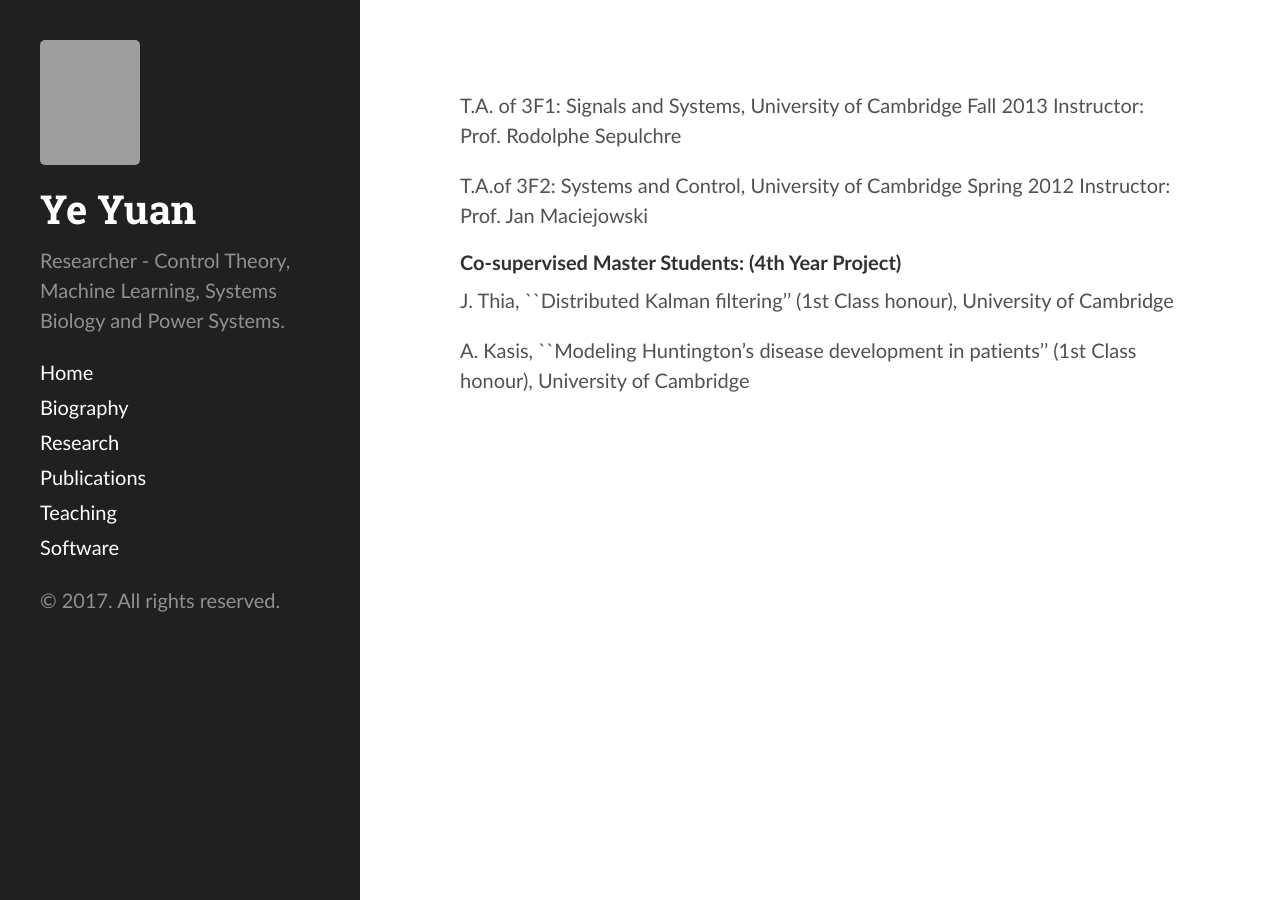
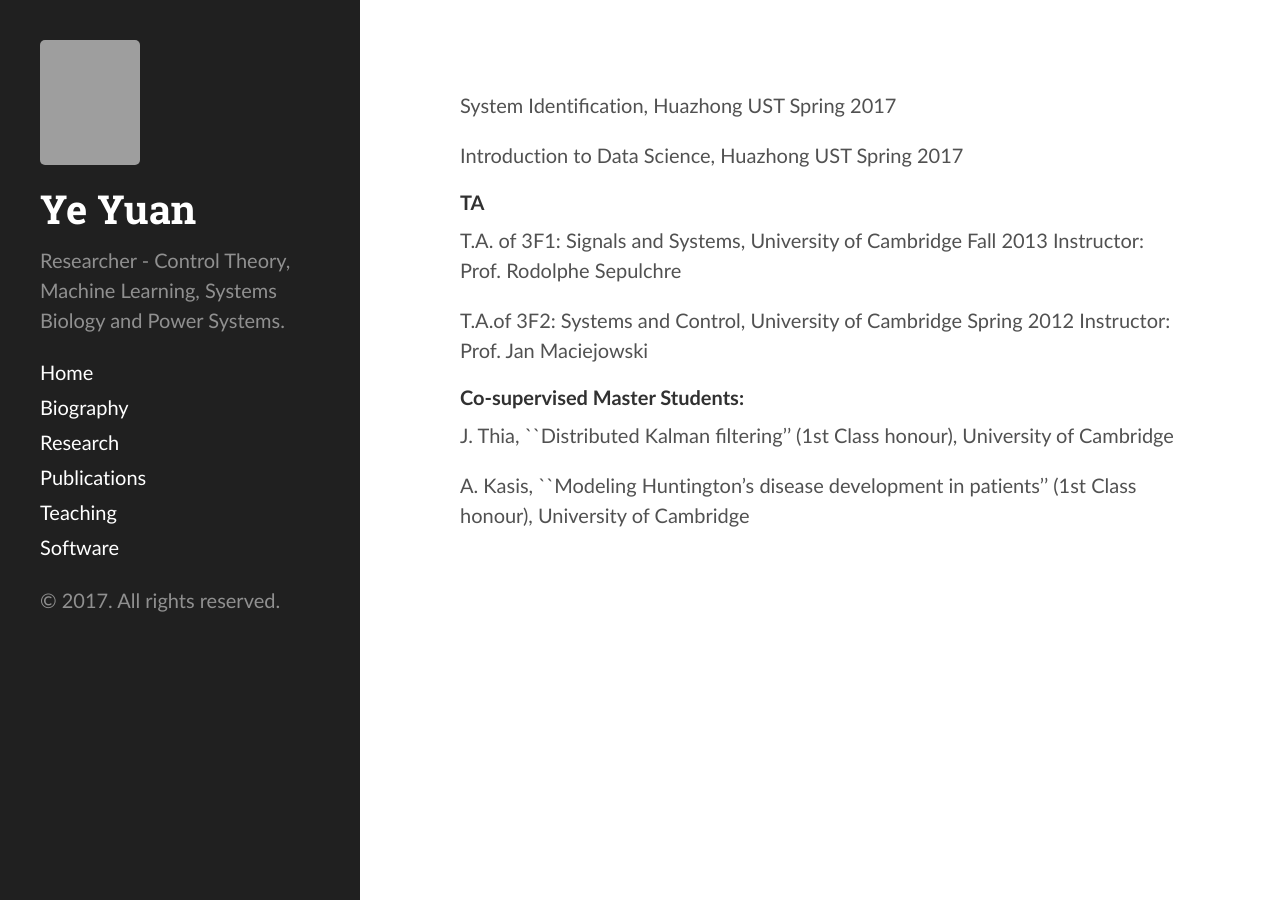
Before and after one commit to yy311/yy311.github.io, a Jekyll site: the page built from teaching.md, in a window 1280 px wide. Built offline with Jekyll 4.4.1, drawn with Linux system fonts in a browser that asks for light colours; grey boxes are pictures that could not be loaded.

Commit message:
Update teaching.md

```diff
--- a/teaching.md
+++ b/teaching.md
@@ -1,6 +1,12 @@
 ---
 layout: page
 ---
+
+System Identification, Huazhong UST Spring 2017
+
+Introduction to Data Science, Huazhong UST Spring 2017
+
+<h4>TA </h4>
 
 T.A. of 3F1: Signals and Systems, University of Cambridge  Fall 2013
 Instructor: Prof. Rodolphe Sepulchre
@@ -9,7 +15,7 @@ T.A.of 3F2: Systems and Control, University of Cambridge Spring 2012
 Instructor: Prof. Jan Maciejowski
 
 
-<h4>Co-supervised Master Students: (4th Year Project)</h4>
+<h4>Co-supervised Master Students: </h4>
 
 J. Thia, ``Distributed Kalman filtering'' (1st Class honour), University of Cambridge
 
```
